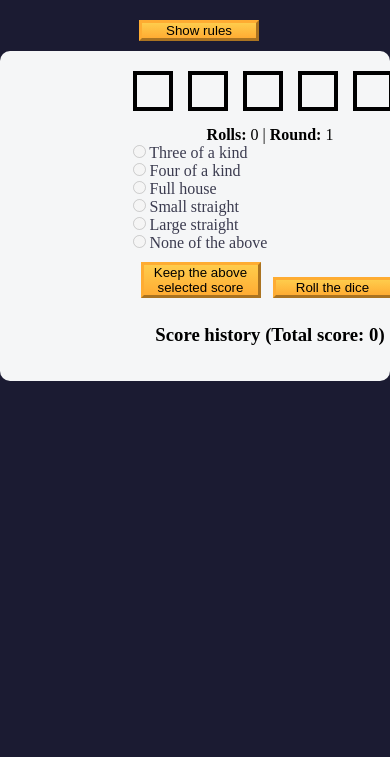
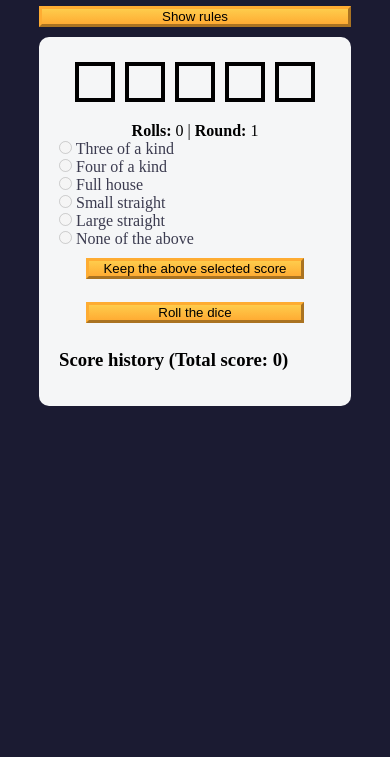
Before and after one commit to RaphaelIsaiah/Advanced-Dice-Game, a plain HTML site: page index.html in a window 390 px wide. Shown: the part 87-844 px from the top of the page. Drawn offline with Linux system fonts and the light colour scheme.

Commit message:
Responsive fix for mobile devices

```diff
--- a/index.html
+++ b/index.html
@@ -141,12 +141,14 @@
           </div>
         </div>
 
+        <div class="btn-container">
           <button class="btn" id="keep-score-btn" type="button">
             Keep the above selected score
           </button>
           <button class="btn" id="roll-dice-btn" type="button">
             Roll the dice
           </button>
+        </div>
       </form>
 
       <div id="scores">
--- a/styles.css
+++ b/styles.css
@@ -29,7 +29,12 @@ header {
 }
 
 h1 {
-  font-size: 2.5rem;
+  /* font-size: 2.5rem; */
+  font-size: clamp(
+    1.8rem,
+    5vw,
+    3rem
+  ); /* Minimum: 1.8rem, Scales with 5vw, Maximum: 3rem */
   margin: 25px 0;
 }
 
@@ -55,26 +60,28 @@ h1 {
 main {
   background-color: var(--light-grey);
   padding: 20px;
-  display: grid;
-  grid-template-columns: repeat(auto-fit, minmax(500px, 1fr));
+  display: flex;
+  flex-direction: column;
+  align-items: center;
   gap: 1rem;
   margin: auto;
-  justify-items: center;
-  width: 50%;
+  width: 90%;
+  max-width: 1200px;
   border-radius: 10px;
 }
 
 #dice {
   display: flex;
-  justify-content: space-around;
+  justify-content: center;
   margin-bottom: 15px;
+  flex-wrap: wrap;
 }
 
 .die {
   width: 40px;
   height: 40px;
   text-align: center;
-  margin-right: 15px;
+  margin: 5px;
   border: 4px solid var(--black);
   padding: 10px;
 }
@@ -87,6 +94,23 @@ input[type="radio"]:disabled + label {
   color: var(--grey);
 }
 
+#game {
+  width: 100%;
+  max-width: 600px;
+}
+
+.btn-container {
+  display: flex;
+  flex-wrap: wrap;
+  gap: 0.2rem;
+  justify-content: center;
+}
+
+#scores {
+  width: 100%;
+  max-width: 600px;
+}
+
 #score-history {
   margin-top: 15px;
   text-align: center;
@@ -96,7 +120,7 @@ input[type="radio"]:disabled + label {
 .btn {
   cursor: pointer;
   width: 200px;
-  margin: 10px 0 10px 0.5rem;
+  margin: 10px 0;
   color: var(--black);
   background-color: var(--gold);
   background-image: linear-gradient(var(--golden-yellow), var(--orange));
@@ -110,12 +134,13 @@ input[type="radio"]:disabled + label {
 
 @media (max-width: 992px) {
   main {
-    width: 100%;
+    width: 80%;
   }
 }
 
 @media (max-width: 500px) {
   .btn {
-    width: 120px;
+    width: 80%;
+    justify-self: center;
   }
 }
```
Lines whose indentation alone changed are shown as unchanged.
